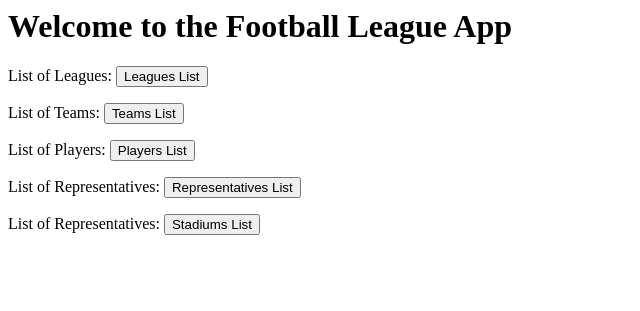
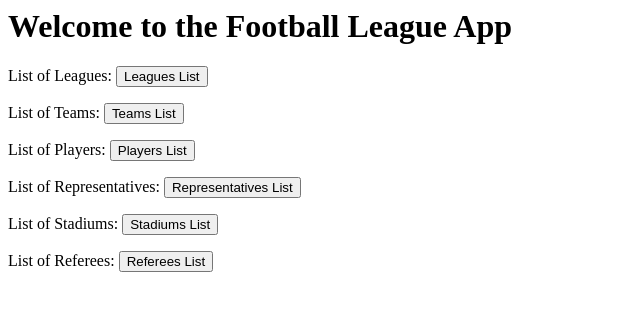
Before and after one commit to ocm2/footballLeague, a Django app: page / in a window 1280 px wide. Shown: the top 311 px of the page, without its empty margins (0-640 px from the left). Run offline with Django 3.2, Linux system fonts and the light colour scheme; parts of the project's set-up code (start-up, migrations or seed data) failed here and were passed over.

Commit message:
list of all models ecept match

```diff
--- a/sitw/prac1/templates/mainpage.html
+++ b/sitw/prac1/templates/mainpage.html
@@ -9,7 +9,6 @@
 		<p>List of Leagues:
 			<input type="button" value="Leagues List" onClick= location.href="/leagueslist/" />
 		</p>
-
 
 		<p>List of Teams:
 			<input type="button" value="Teams List" onClick= location.href="/teamslist/" />
@@ -23,8 +22,12 @@
 			<input type="button" value="Representatives List" onClick= location.href="/representativeslist/" />
 		</p>
 
-		<p>List of Representatives:
+		<p>List of Stadiums:
 			<input type="button" value="Stadiums List" onClick= location.href="/stadiumslist/" />
+		</p>
+
+		<p>List of Referees:
+			<input type="button" value="Referees List" onClick= location.href="/refereeslist/" />
 		</p>
 
 
--- a/sitw/prac1/views.py
+++ b/sitw/prac1/views.py
@@ -45,8 +45,15 @@ def stadiumslist(request):
 	output = template.render(variables)
 	return HttpResponse(output)
 
-
-
+def teamslist(request):
+	teams = Team.objects.all()
+	template = get_template('listPages/list.html')
+	variables = Context({
+		'title': 'List of Teams',
+		'items': teams,
+	})
+	output = template.render(variables)
+	return HttpResponse(output)
 
 def leagueslist(request):
 	leagues = League.objects.all()
@@ -58,12 +65,12 @@ def leagueslist(request):
 	output = template.render(variables)
 	return HttpResponse(output)
 
-def teamslist(request):
-	teams = Team.objects.all()
+def refereeslist(request):
+	referees = Referee.objects.all()
 	template = get_template('listPages/list.html')
 	variables = Context({
-		'title': 'List of Teams',
-		'items': teams,
+		'title': 'List of Referees',
+		'items': referees,
 	})
 	output = template.render(variables)
 	return HttpResponse(output)
--- a/sitw/prova/urls.py
+++ b/sitw/prova/urls.py
@@ -11,10 +11,10 @@ urlpatterns = patterns('',
 	url(r'^representativeslist/$', representativeslist, name='List of Representative'),
 	url(r'^playerslist/$', playerslist, name='List of Players'),
 	url(r'^stadiumslist/$', stadiumslist, name='List of Stadiums'),
-
-
 	url(r'^teamslist/$', teamslist, name='List of Teams'),
 	url(r'^leagueslist/$', leagueslist, name='List of Leagues'),
+	url(r'^refereeslist/$', refereeslist, name='List of Referees'),
+
 
 	#url(r'^user/(\w+)/$', userpage),
 	#url(r'^login/$', 'django.contrib.auth.views.login'),
```
Also changed, not shown: 3 other files.
